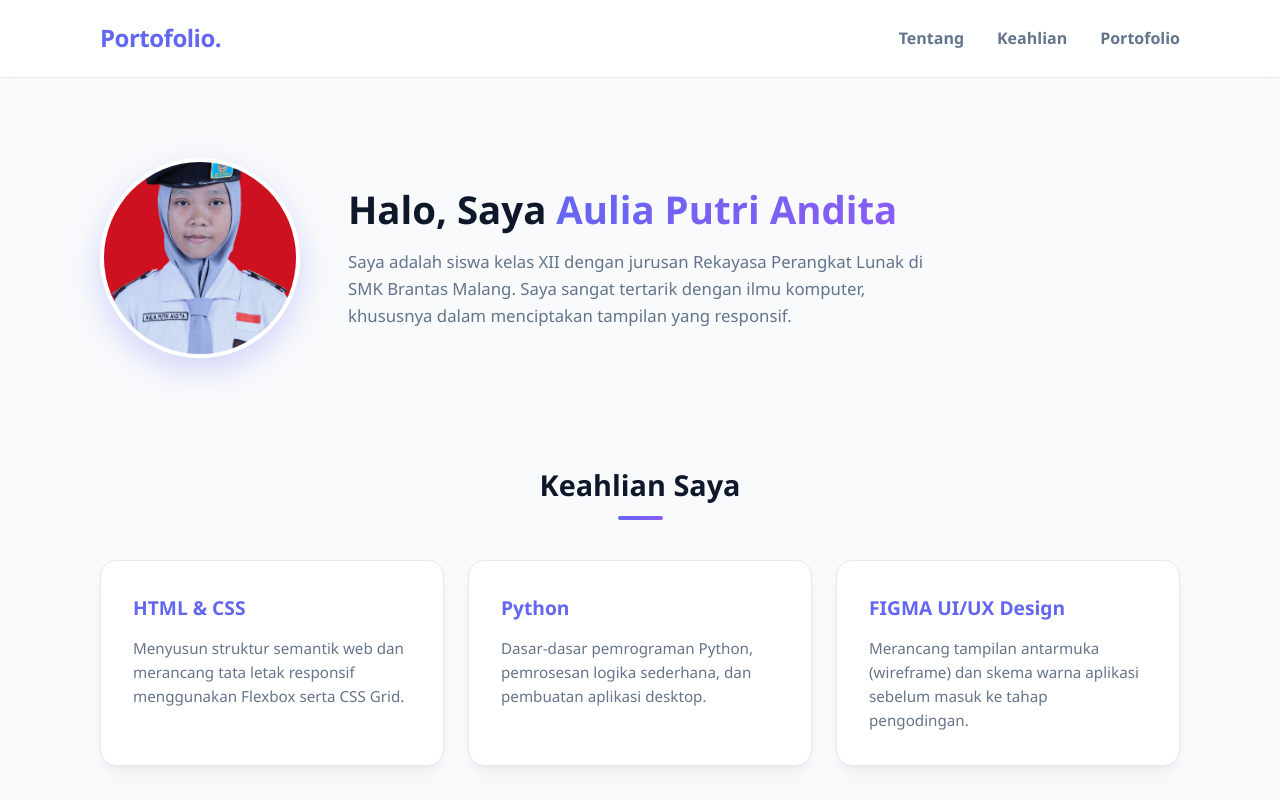
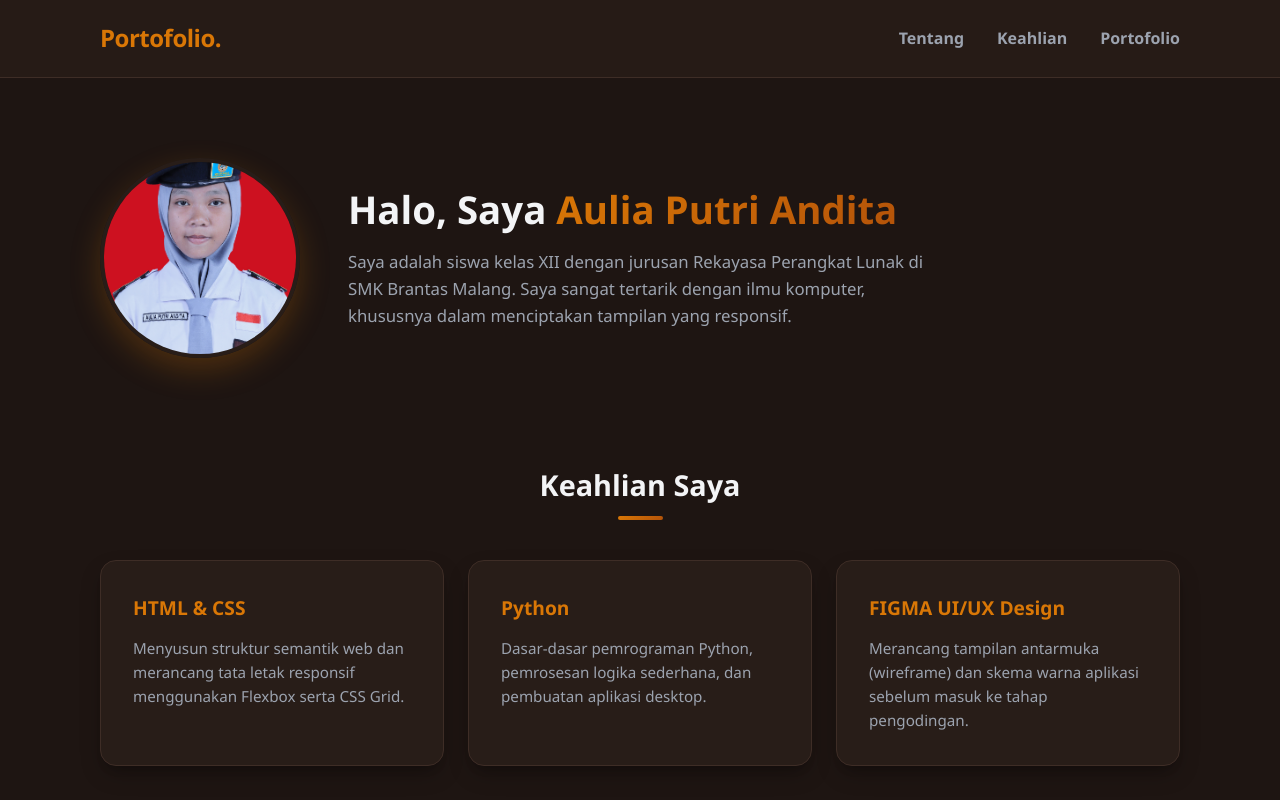
Before and after one commit to auliaputrianditaxirpl1-dev/aulia-portofolio, a plain HTML site: page index.html in a window 1280 px wide. Shown: the top 800 px of the page. Drawn offline with Linux system fonts and the light colour scheme.

Commit message:
Update style.css

```diff
--- a/css/style.css
+++ b/css/style.css
@@ -1,15 +1,15 @@
-/* Reset & Var CSS */
+/* Reset & Var CSS (Tema Cokelat Gelap & Amber) */
 :root {
-  --primary: #6366f1;
-  --primary-gradient: linear-gradient(135deg, #6366f1 0%, #8b5cf6 100%);
-  --bg-color: #f8fafc;
-  --card-bg: #ffffff;
-  --text-main: #0f172a;
-  --text-muted: #64748b;
-  --border-color: #e2e8f0;
+  --primary: #d97706;
+  --primary-gradient: linear-gradient(135deg, #d97706 0%, #b45309 100%);
+  --bg-color: #1e1512;
+  --card-bg: #281d18;
+  --text-main: #f3f4f6;
+  --text-muted: #9ca3af;
+  --border-color: #3e2d26;
   --radius: 16px;
-  --shadow: 0 10px 25px -5px rgba(0, 0, 0, 0.05), 0 8px 10px -6px rgba(0, 0, 0, 0.05);
-  --shadow-hover: 0 20px 25px -5px rgba(99, 102, 241, 0.15);
+  --shadow: 0 10px 25px -5px rgba(0, 0, 0, 0.3), 0 8px 10px -6px rgba(0, 0, 0, 0.2);
+  --shadow-hover: 0 20px 25px -5px rgba(217, 119, 6, 0.15);
 }
 
 * {
@@ -41,7 +41,7 @@ body {
   position: sticky;
   top: 0;
   z-index: 100;
-  background-color: rgba(255, 255, 255, 0.85);
+  background-color: rgba(40, 29, 24, 0.85);
   backdrop-filter: blur(12px);
   border-bottom: 1px solid var(--border-color);
 }
@@ -86,8 +86,8 @@ nav a:hover {
   height: 200px;
   object-fit: cover;
   border-radius: 50%;
-  border: 4px solid #ffffff;
-  box-shadow: 0 12px 30px rgba(99, 102, 241, 0.25);
+  border: 4px solid var(--card-bg);
+  box-shadow: 0 12px 30px rgba(217, 119, 6, 0.25);
   flex-shrink: 0;
 }
 
@@ -153,7 +153,7 @@ nav a:hover {
 .card:hover {
   transform: translateY(-6px);
   box-shadow: var(--shadow-hover);
-  border-color: rgba(99, 102, 241, 0.3);
+  border-color: rgba(217, 119, 6, 0.3);
 }
 
 .card h3 {
```
